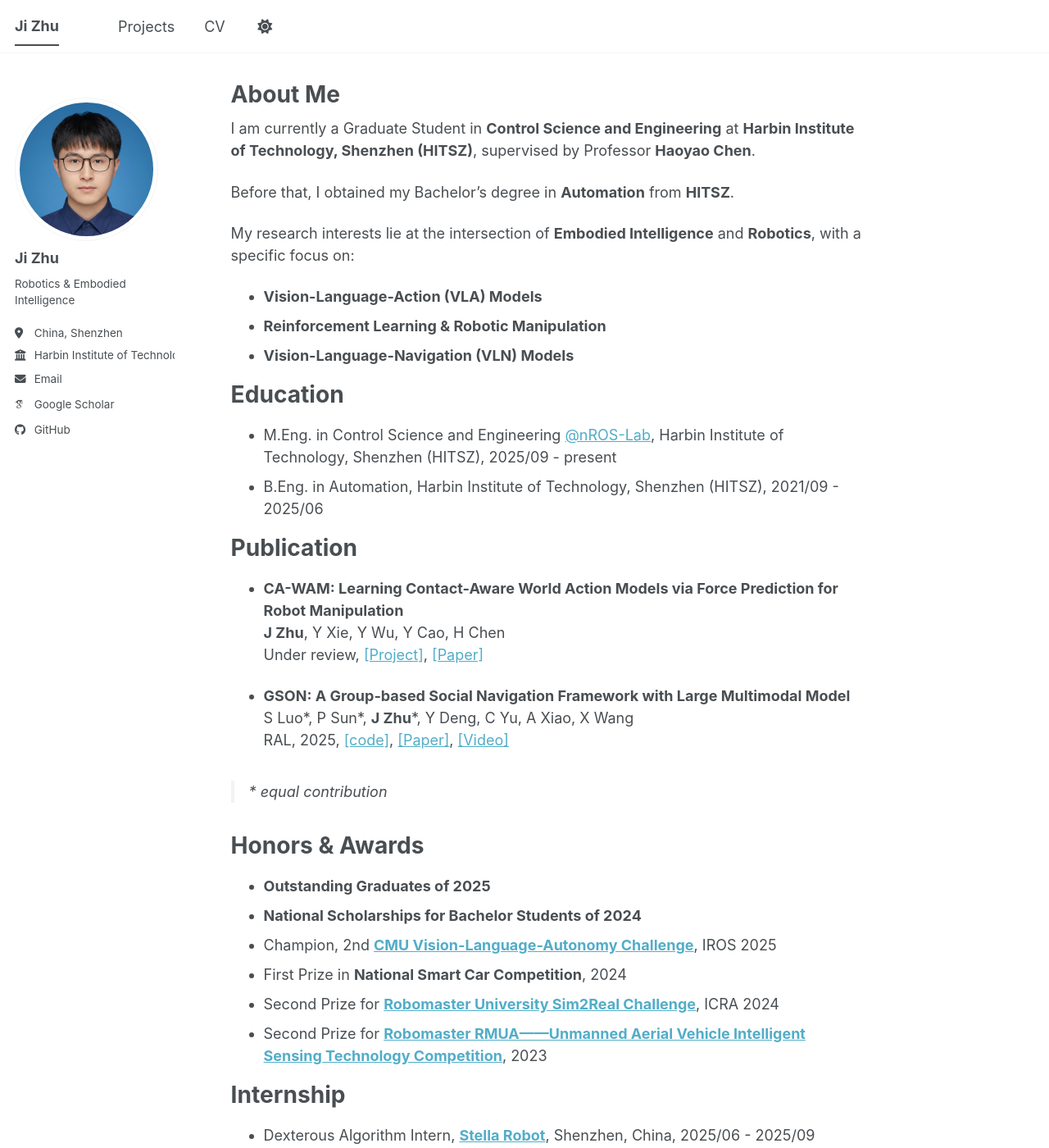
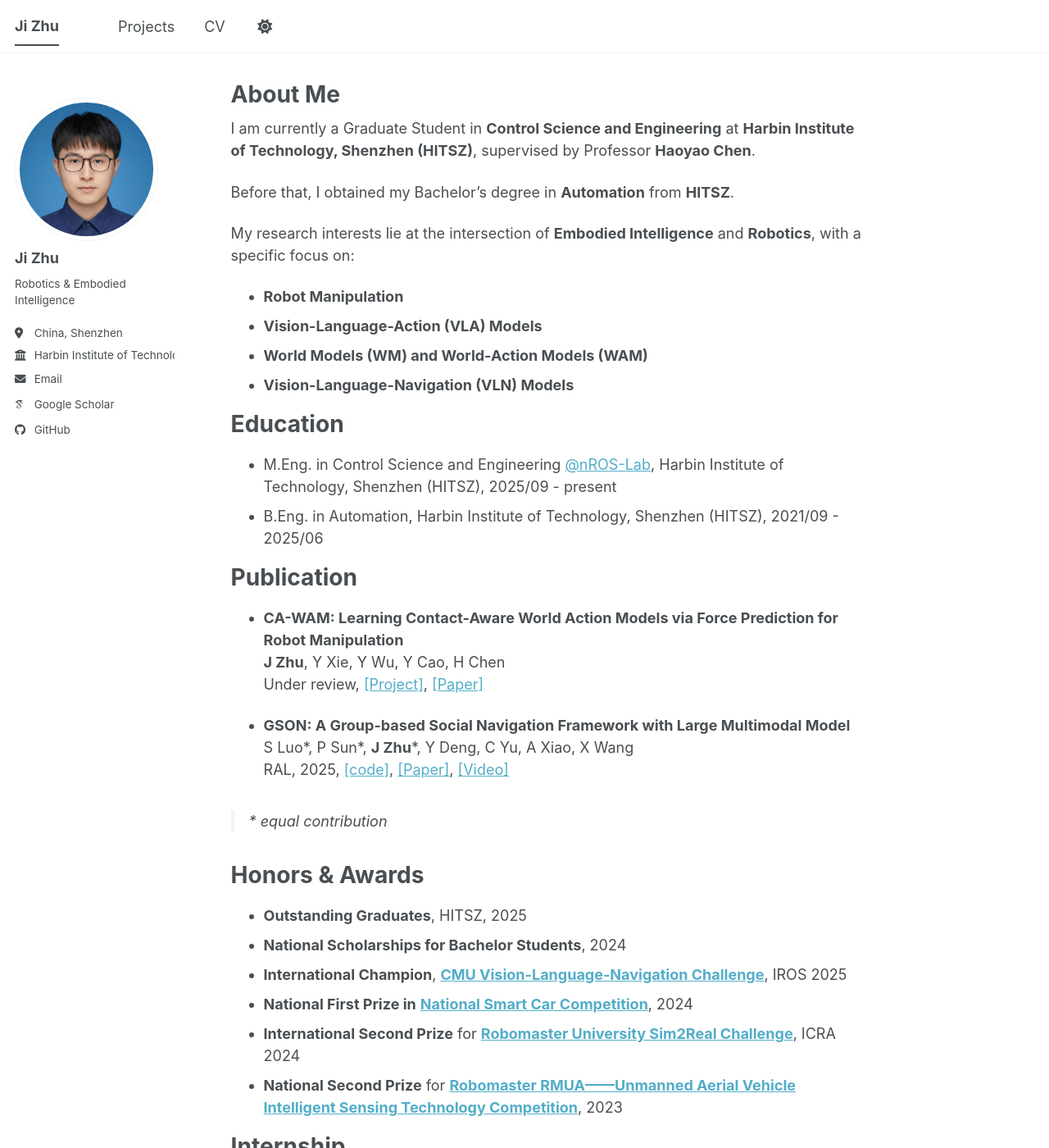
Before and after one commit to qitanda/qitanda.cn, a Jekyll site: the page built from _pages/about.md, in a window 1280 px wide and 1400 px high. Shown: the whole window at 82% size. Built offline with Jekyll 4.4.1, drawn with Linux system fonts in a browser that asks for light colours; some web fonts are replaced; a script bundle is joined from its source files by our own code; library files that are not in the unit come from our copies.

Commit message:
change about.md

```diff
--- a/_pages/about.md
+++ b/_pages/about.md
@@ -11,8 +11,9 @@ I am currently a Graduate Student in **Control Science and Engineering** at **Ha
 Before that, I obtained my Bachelor's degree in **Automation** from **HITSZ**.
 
 My research interests lie at the intersection of **Embodied Intelligence** and **Robotics**, with a specific focus on:
+- **Robot Manipulation**
 - **Vision-Language-Action (VLA) Models**
-- **Reinforcement Learning & Robotic Manipulation**
+- **World Models (WM) and World-Action Models (WAM)**
 - **Vision-Language-Navigation (VLN) Models**
 
 Education
@@ -39,12 +40,12 @@ Education
 
 # Honors & Awards
 
-- **Outstanding Graduates of 2025**
-- **National Scholarships for Bachelor Students of 2024**
-- Champion, 2nd [**CMU Vision-Language-Autonomy Challenge**](https://www.ai-meets-autonomy.com/cmu-vla-challenge), IROS 2025
-- First Prize in **National Smart Car Competition**, 2024
-- Second Prize for [**Robomaster University Sim2Real Challenge**](http://www.sim2real.net/track/track/?nav=RMUS2024&type=nav&t=1704350997972), ICRA 2024
-- Second Prize for [**Robomaster RMUA——Unmanned Aerial Vehicle Intelligent Sensing Technology Competition**](https://www.robomaster.com/zh-CN/robo/drone?djifrom=nav), 2023
+- **Outstanding Graduates**, HITSZ, 2025
+- **National Scholarships for Bachelor Students**, 2024
+- **International Champion**, [**CMU Vision-Language-Navigation Challenge**](https://www.ai-meets-autonomy.com/cmu-vln-challenge), IROS 2025
+- **National First Prize in** [**National Smart Car Competition**](http://smartcarrace.com/), 2024
+- **International Second Prize** for [**Robomaster University Sim2Real Challenge**](http://www.sim2real.net/track/track/?nav=RMUS2024&type=nav&t=1704350997972), ICRA 2024
+- **National Second Prize** for [**Robomaster RMUA——Unmanned Aerial Vehicle Intelligent Sensing Technology Competition**](https://www.robomaster.com/zh-CN/robo/drone?djifrom=nav), 2023
 
 # Internship
 
```
